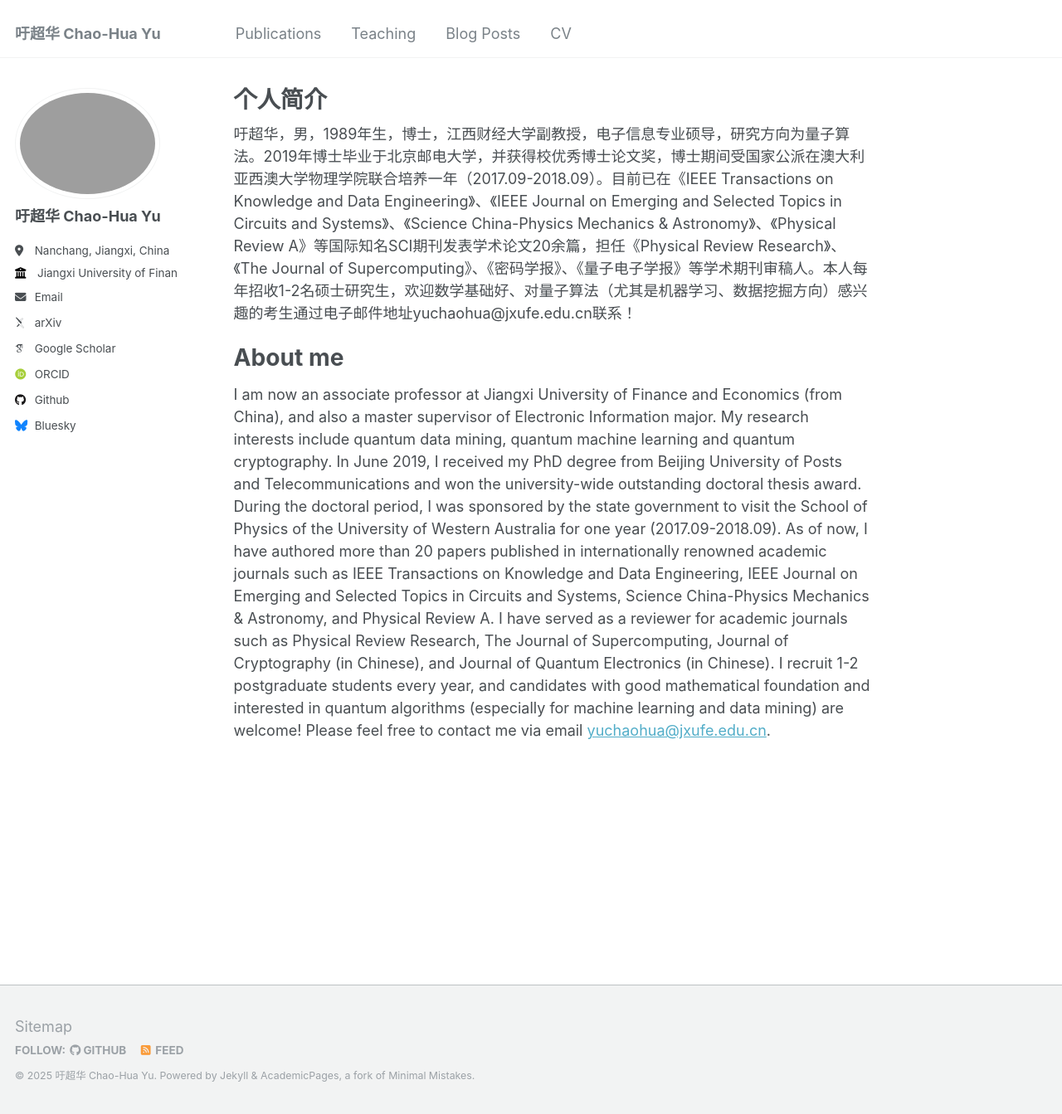
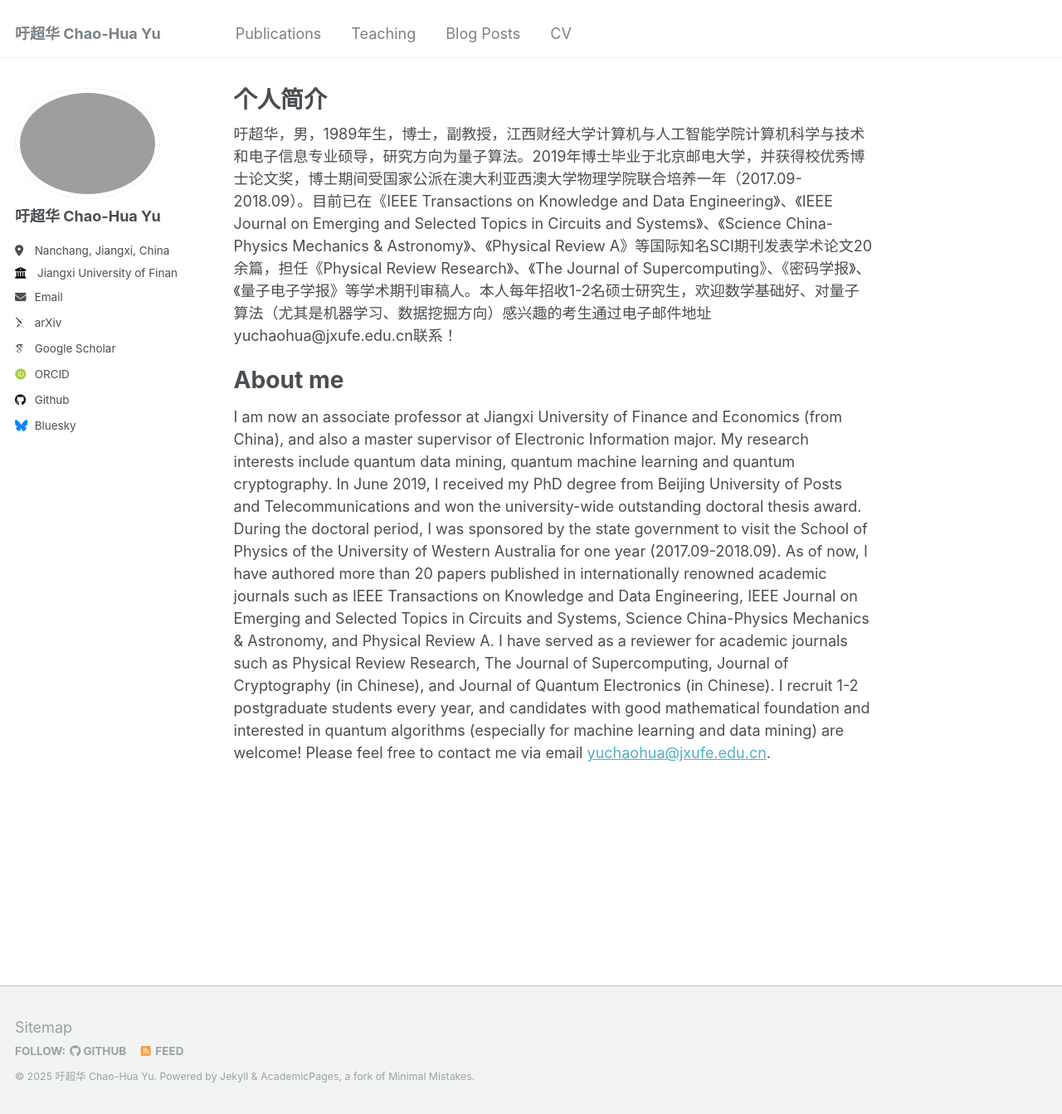
Before and after one commit to YCHbetter/YCHbetter.github.io, a Jekyll site: the page built from _pages/about.md, in a window 1280 px wide and 1343 px high. Shown: the whole window at 83% size. Built offline with Jekyll 4.4.1, drawn with Linux system fonts in a browser that asks for light colours; some web fonts are replaced.

Commit message:
update！

```diff
--- a/_pages/about.md
+++ b/_pages/about.md
@@ -7,7 +7,7 @@ redirect_from:
   - /about.html
 ---
 
-吁超华，男，1989年生，博士，江西财经大学副教授，电子信息专业硕导，研究方向为量子算法。2019年博士毕业于北京邮电大学，并获得校优秀博士论文奖，博士期间受国家公派在澳大利亚西澳大学物理学院联合培养一年（2017.09-2018.09）。目前已在《IEEE Transactions on Knowledge and Data Engineering》、《IEEE Journal on Emerging and Selected Topics in Circuits and Systems》、《Science China-Physics Mechanics & Astronomy》、《Physical Review A》等国际知名SCI期刊发表学术论文20余篇，担任《Physical Review Research》、《The Journal of Supercomputing》、《密码学报》、《量子电子学报》等学术期刊审稿人。本人每年招收1-2名硕士研究生，欢迎数学基础好、对量子算法（尤其是机器学习、数据挖掘方向）感兴趣的考生通过电子邮件地址yuchaohua@jxufe.edu.cn联系！
+吁超华，男，1989年生，博士，副教授，江西财经大学计算机与人工智能学院计算机科学与技术和电子信息专业硕导，研究方向为量子算法。2019年博士毕业于北京邮电大学，并获得校优秀博士论文奖，博士期间受国家公派在澳大利亚西澳大学物理学院联合培养一年（2017.09-2018.09）。目前已在《IEEE Transactions on Knowledge and Data Engineering》、《IEEE Journal on Emerging and Selected Topics in Circuits and Systems》、《Science China-Physics Mechanics & Astronomy》、《Physical Review A》等国际知名SCI期刊发表学术论文20余篇，担任《Physical Review Research》、《The Journal of Supercomputing》、《密码学报》、《量子电子学报》等学术期刊审稿人。本人每年招收1-2名硕士研究生，欢迎数学基础好、对量子算法（尤其是机器学习、数据挖掘方向）感兴趣的考生通过电子邮件地址yuchaohua@jxufe.edu.cn联系！
 
 About me
 ========
```
